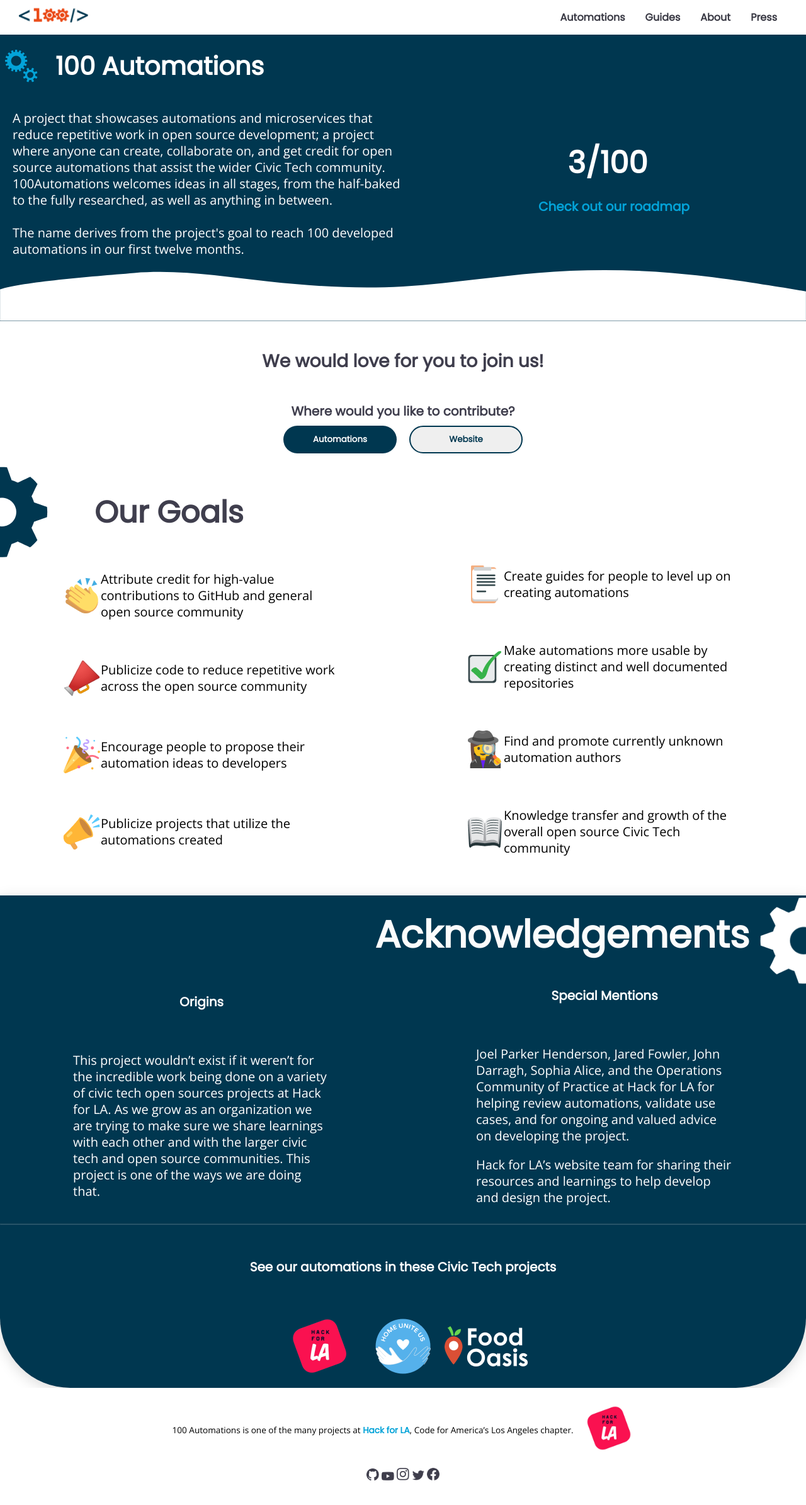
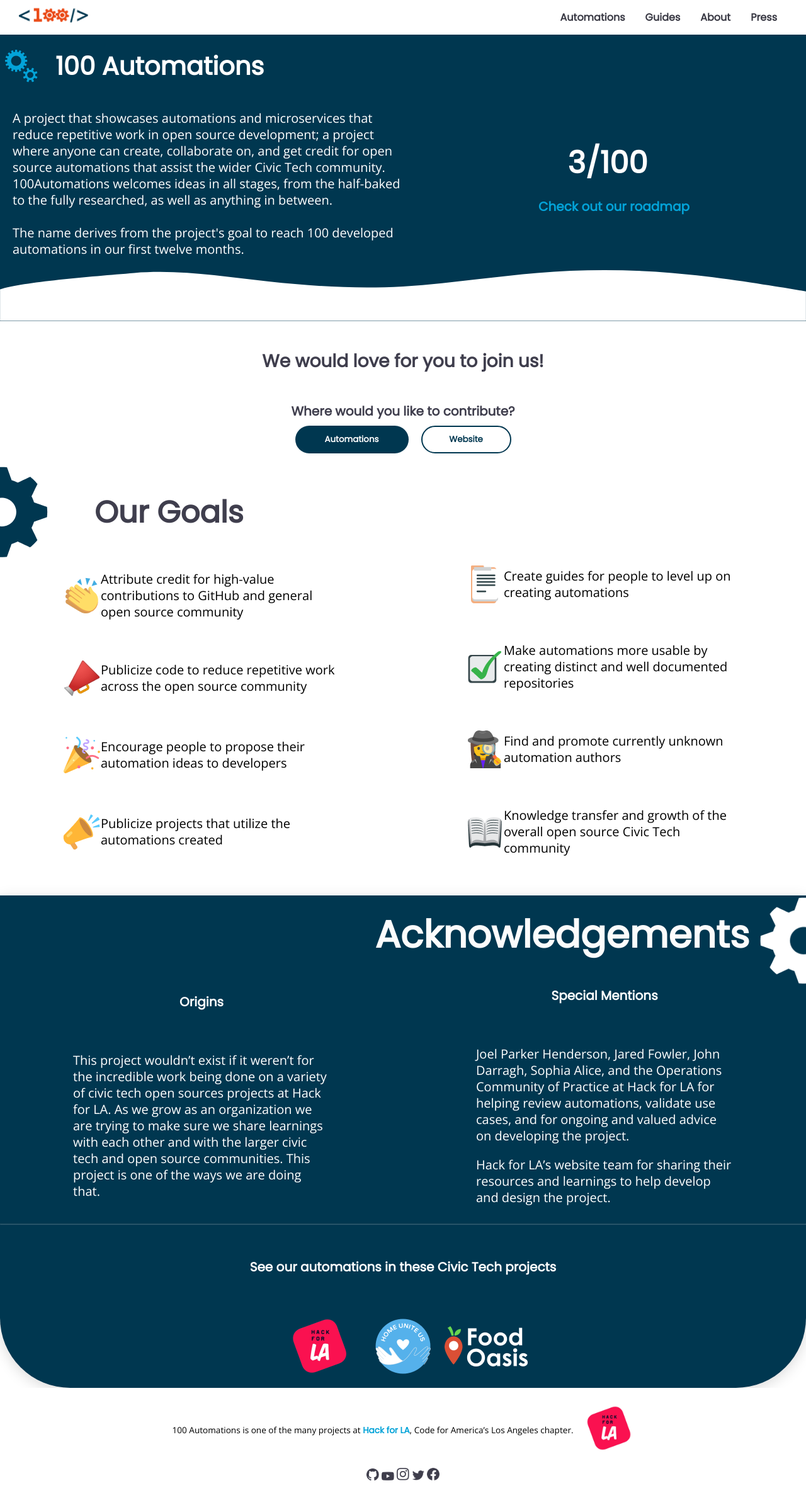
Before and after one commit to 100Automations/Website, a Jekyll site: the page built from about.html, in a window 1280 px wide. Shown: the top 2390 px of the page at 63% size. Built offline with Jekyll 4.4.1, drawn with Linux system fonts in a browser that asks for light colours.

Commit message:
Update join_us.html

```diff
--- a/_includes/join_us.html
+++ b/_includes/join_us.html
@@ -14,7 +14,7 @@
 
     <div class="join_us_actions flexbox_row">
         <button class="default_dark">Automations</button>
-        <button class="secondary_dark">Website</button>
+        <button id="white" class="secondary_dark">Website</button>
     </div>
 
     <div class="join_us_goals flexbox_row">
```
